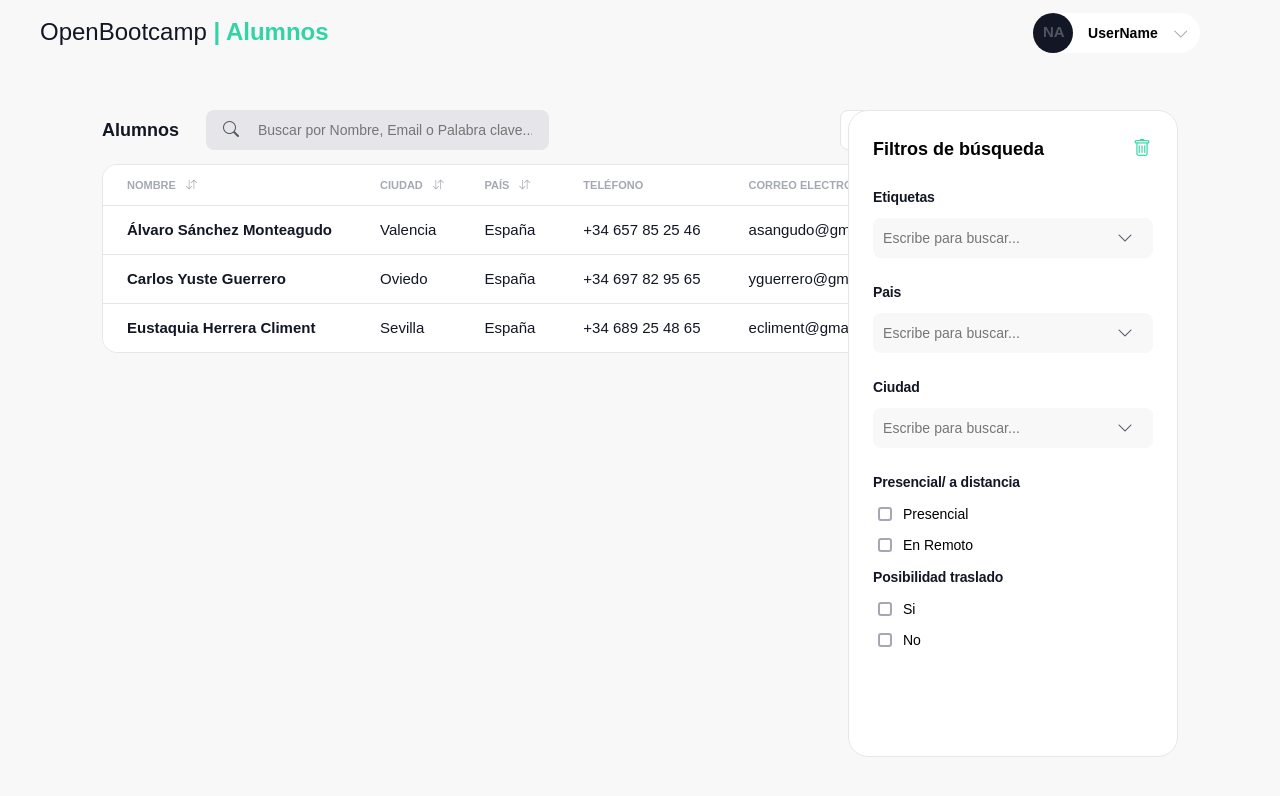
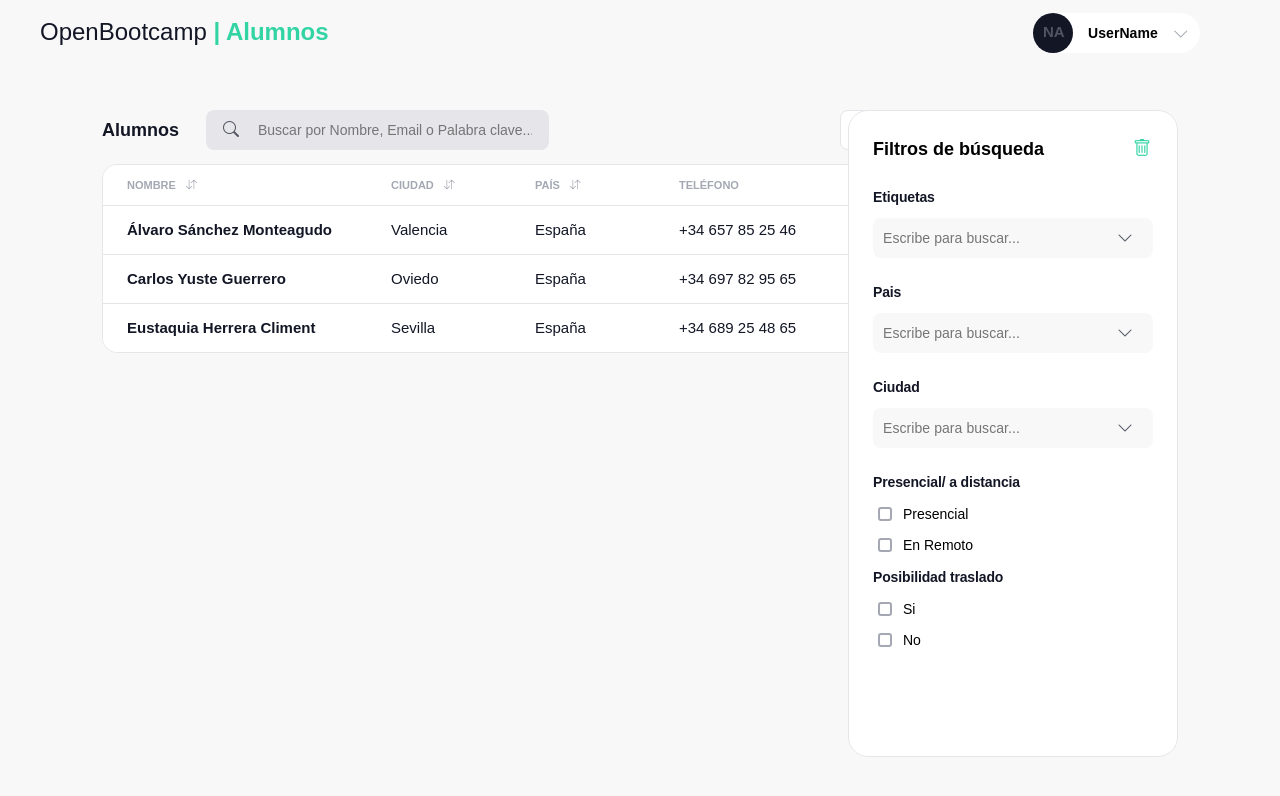
Before and after one commit to abadrubioenrique/ob-first-commit, a React (Create React App) app: page /#/users in a window 1280 px wide. Shown: the top 796 px of the page. Built offline with nearby package versions, Linux system fonts and the light colour scheme.

Commit message:
ajuste css tabla

```diff
--- a/src/pages/usersPage.jsx
+++ b/src/pages/usersPage.jsx
@@ -9,7 +9,6 @@ const Userspage  = ()=> {
     const student2 = new Student('Carlos Yuste Guerrero','Oviedo','España','+34 697 82 95 65','yguerrero@gmail.com',['Angular','React'], LEVELS.REMOTE,true);
     const student3 = new Student('Eustaquia Herrera Climent','Sevilla','España','+34 689 25 48 65','ecliment@gmail.com',['Html&CSS','React'], LEVELS.REMOTE,false);
     const [students, setStudents] = useState([student1 , student2, student3]);
-    const alumnosFiltrados=students;
     const [search, setSearch] = useState('');
 
         //Ordenar lista A-Z y Z-A
@@ -61,7 +60,7 @@ const Userspage  = ()=> {
                 <table>
                     <thead>
                         <tr>
-                            <th onClick={() => {
+                            <th className='th-name' onClick={() => {
                                 let newSortedList = sort_lists('name')
                                 if (newSortedList[0] === students[0]) newSortedList = sort_lists('name', true)
                                 setStudents(newSortedList)
@@ -69,7 +68,7 @@ const Userspage  = ()=> {
                                 Nombre
                                 <i className="bi bi-arrow-down-up"></i>
                             </th>
-                            <th onClick={() => {
+                            <th className='th-place' onClick={() => {
                                 let newSortedList = sort_lists('city')
                                 if (newSortedList[0] === students[0]) newSortedList = sort_lists('city', true)
                                 setStudents(newSortedList)
@@ -77,7 +76,7 @@ const Userspage  = ()=> {
                                 Ciudad
                                 <i className="bi bi-arrow-down-up"></i>
                             </th>
-                            <th onClick={() => {
+                            <th className='th-place'onClick={() => {
                                 let newSortedList = sort_lists('country')
                                 if (newSortedList[0] === students[0]) newSortedList = sort_lists('country', true)
                                 setStudents(newSortedList)
--- a/src/styles/users.scss
+++ b/src/styles/users.scss
@@ -168,13 +168,20 @@
         align-items: center;
         text-align: left;
         text-transform: uppercase;
-        color: $grey-4;
+        color: #a5a8b3;
         font-style: normal;
         font-weight: bold;
         font-size: 11px;
         line-height: 13px;
         height: 100%;
-        padding: 13.5px 0 13.5px 24px;
+        padding: 13.5px 20px 13.5px 24px;
+        min-width: 158px;
+    }
+    .th-name{
+        min-width: 220px;
+    }
+    .th-place{
+        min-width: 100px;
     }
     tr{
         align-items: center;
```
